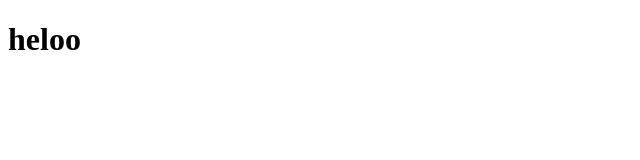
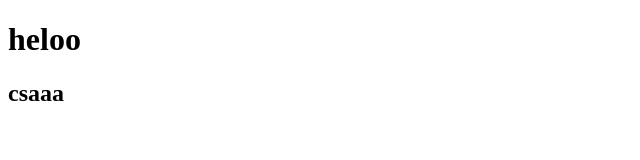
Before and after one commit to ZAFIR-22/hello, a plain HTML site: page index.html in a window 1280 px wide. Shown: the full height of the page, 0-640 px from the left. Drawn offline with Linux system fonts and the light colour scheme.

Commit message:
Update index.html

```diff
--- a/index.html
+++ b/index.html
@@ -7,5 +7,6 @@
 </head>
 <body>
     <h1>heloo</h1>
+    <h2>csaaa</h2>
 </body>
 </html>
```
